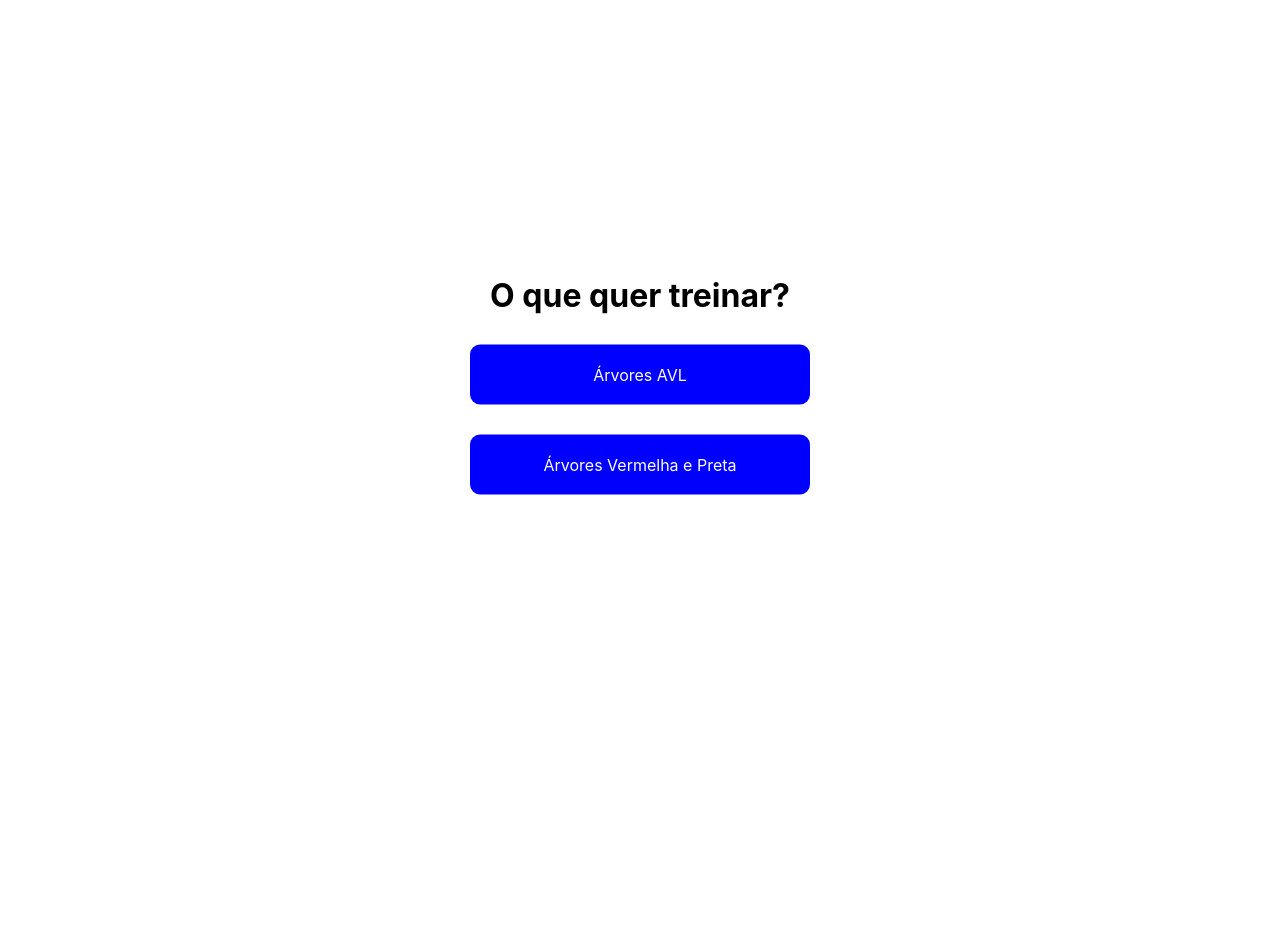
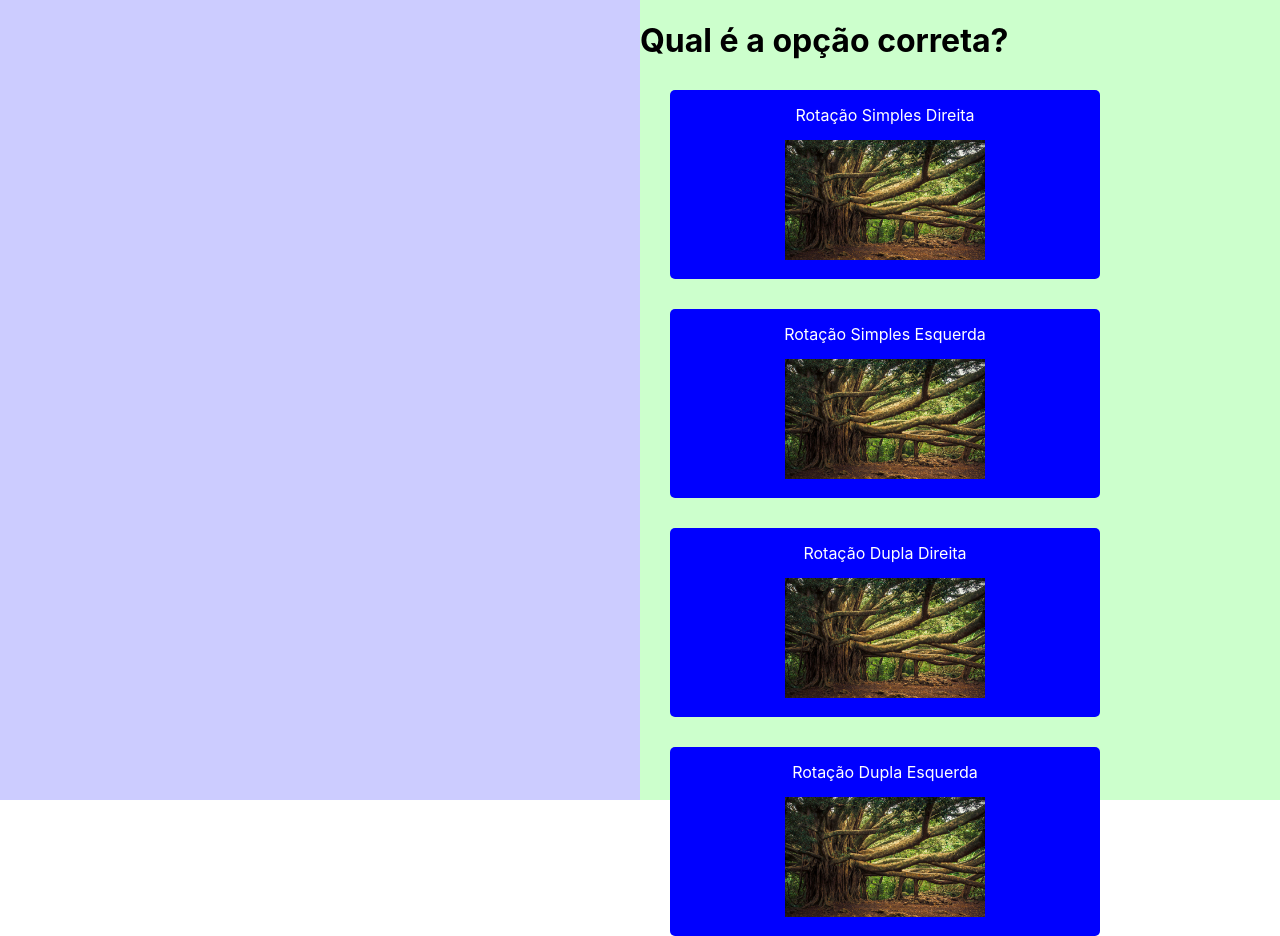
Before and after one commit to filipetoyoshima/train-avl-n-redblack-trees, a React (Create React App) app: page / in a window 1280 px wide. Before the commit the page ends 800 px from the top, so only its background shows below. Built offline with nearby package versions, Linux system fonts and the light colour scheme.

Commit message:
added options

```diff
--- /dev/null
+++ b/src/assets/options/avl.js
@@ -0,0 +1,22 @@
+import imageFile from './../images/tree.jpg'
+
+const options = [
+    {
+        name: 'Rotação Simples Direita',
+        img: imageFile,
+    },
+    {
+        name: 'Rotação Simples Esquerda',
+        img: imageFile,
+    },
+    {
+        name: 'Rotação Dupla Direita',
+        img: imageFile,
+    },
+    {
+        name: 'Rotação Dupla Esquerda',
+        img: imageFile,
+    },
+]
+
+export default options;
--- a/src/screens/Game/index.js
+++ b/src/screens/Game/index.js
@@ -2,7 +2,28 @@ import React from 'react';
 
 import styles from './style';
 
+import avlOptions from './../../assets/options/avl'
+
 export default class Game extends React.Component {
+
+    state = {
+        options: [],
+    }
+
+    componentDidMount() {
+        let options = [];
+        switch (this.props.mode) {
+            case 'AVL':
+                options = avlOptions;
+                break;
+            default:
+                break;
+        }
+        this.setState({
+            options : options
+        })
+    }
+
     render() {
         return (
             <div style={styles.container}>
@@ -13,6 +34,21 @@ export default class Game extends React.Component {
                     <h1>
                         Qual é a opção correta?
                     </h1>
+                    {this.state.options.map((value, id) => {
+                        return (
+                            <div
+                                style={styles.button}
+                                key={'option_' + id}
+                            >
+                                <span>{value.name}</span>
+                                <br/>
+                                <img
+                                    style={styles.optionImg}
+                                    src={value.img}
+                                />
+                            </div>
+                        )
+                    })}
                 </div>
             </div>
         )
--- a/src/screens/Game/style.js
+++ b/src/screens/Game/style.js
@@ -15,6 +15,19 @@ const style = {
         height: '100%',
         float: 'right',
     },
+    button : {
+        background: 'blue',
+        margin: '30px',
+        width: '400px',
+        padding: '15px',
+        color: 'white',
+        borderRadius: '5px',
+        textAlign: 'center',
+    },
+    optionImg : {
+        height: '120px',
+        marginTop: '15px'
+    }
 }
 
 export default style;
--- a/src/screens/Menu/index.js
+++ b/src/screens/Menu/index.js
@@ -5,7 +5,7 @@ import styles from './style';
 
 class Menu extends React.Component {
     state = {
-        selected: null,
+        selected: 'AVL',
     }
 
     select(option) {
```
Also changed, not shown: src/assets/images/tree.jpg (added).
